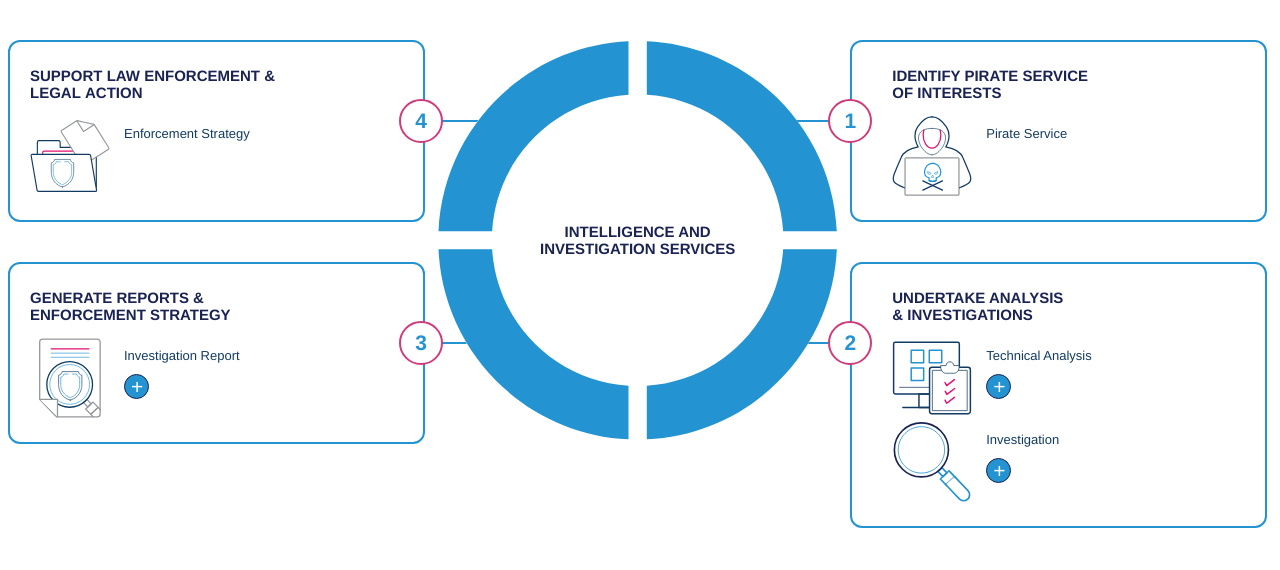
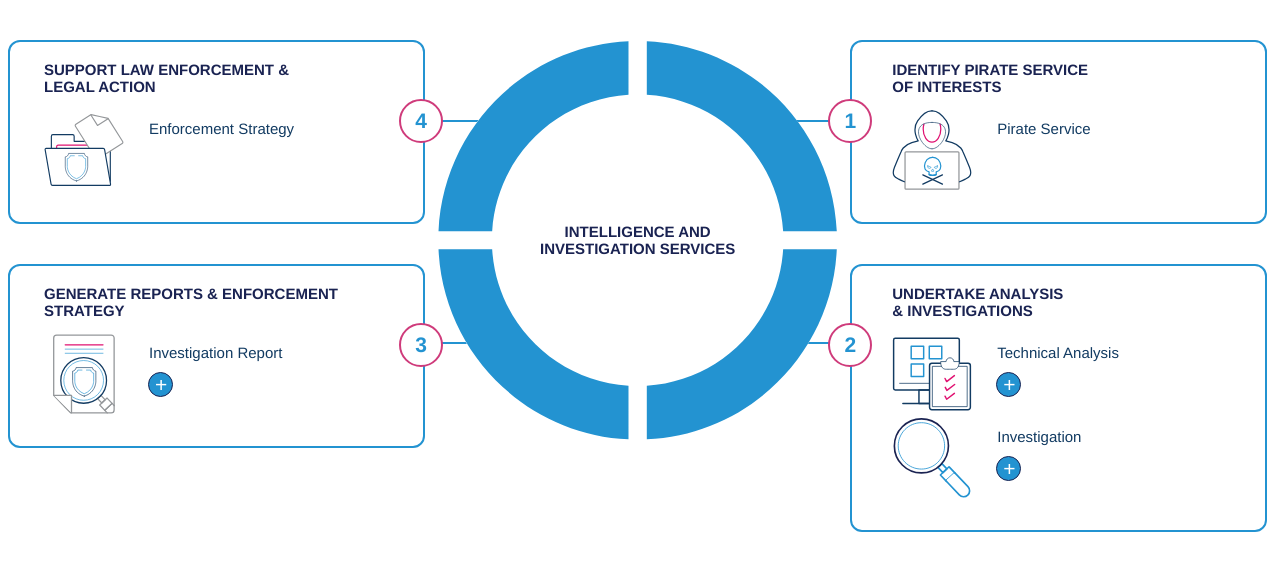
Before and after one commit to Artchibald/recipe-infographic, a plain HTML site: page index.html in a window 1280 px wide. Drawn offline with Linux system fonts and the light colour scheme.

Commit message:
content in desktop

```diff
--- a/index.html
+++ b/index.html
@@ -11,7 +11,7 @@
         <div class="col">
             <div class="box">
                 <h2>4</h2>
-                <h3>Support law enforcement &amp; legal&nbsp;action</h3>
+                <h3>Support law enforcement &amp; legal action</h3>
                 <div class="col-25">
                     <svg version="1.1" id="Layer_1" xmlns="http://www.w3.org/2000/svg" xmlns:xlink="http://www.w3.org/1999/xlink" x="0px" y="0px" viewBox="0 0 77 70" style="enable-background:new 0 0 77 70;" xml:space="preserve">
                      <g>
--- a/sass/sass.scss
+++ b/sass/sass.scss
@@ -75,6 +75,9 @@ $border-magenta: #cf3b7b;
     border-radius: 12px;
     padding: 10px 20px 20px 20px;
     margin-bottom: 40px;
+    @media (min-width: 1100px) {
+        padding: 4px 20px 28px 34px;
+    }
 }
 
 @mixin h2 {
@@ -108,16 +111,16 @@ $border-magenta: #cf3b7b;
 }
 
 @mixin p {
-    margin: 10px 0 0 10px;
+    margin: 10px 0 0 21px;
     font-family: Helvetica, Sans-Serif;
     color: $para-blue;
-    font-size: 13px;
+    font-size: 15px;
     display: inline-block;
 }
 
 @mixin button-style {
     cursor: pointer;
-    margin: 10px;
+    margin: 10px 10px 10px 20px;
     border-radius: 50%;
     display: block;
     width: 25px;
@@ -183,7 +186,7 @@ $border-magenta: #cf3b7b;
             h3 {
                 @include h3;
                 @media (min-width: 1100px) {
-                    max-width: 74%;
+                    max-width: 82%;
                 }
             }
             .col-25 {
```
Also changed, not shown: sass/sass.css, 1 other file.
